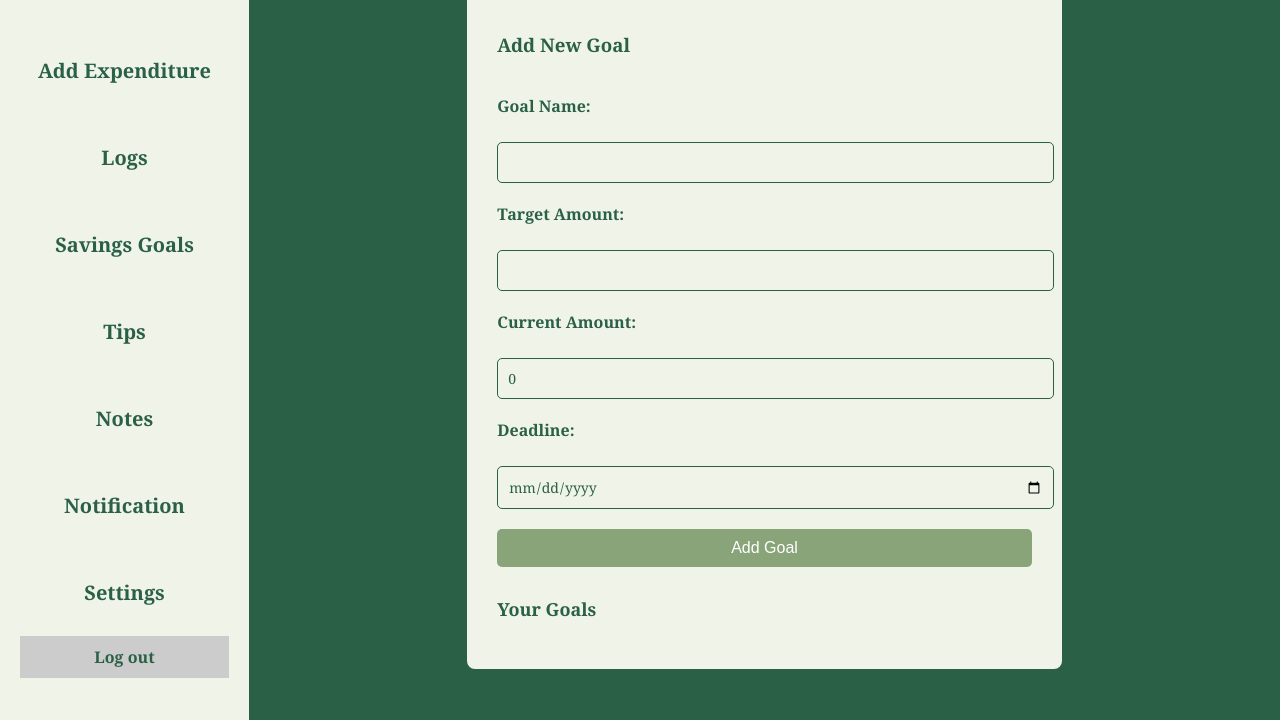
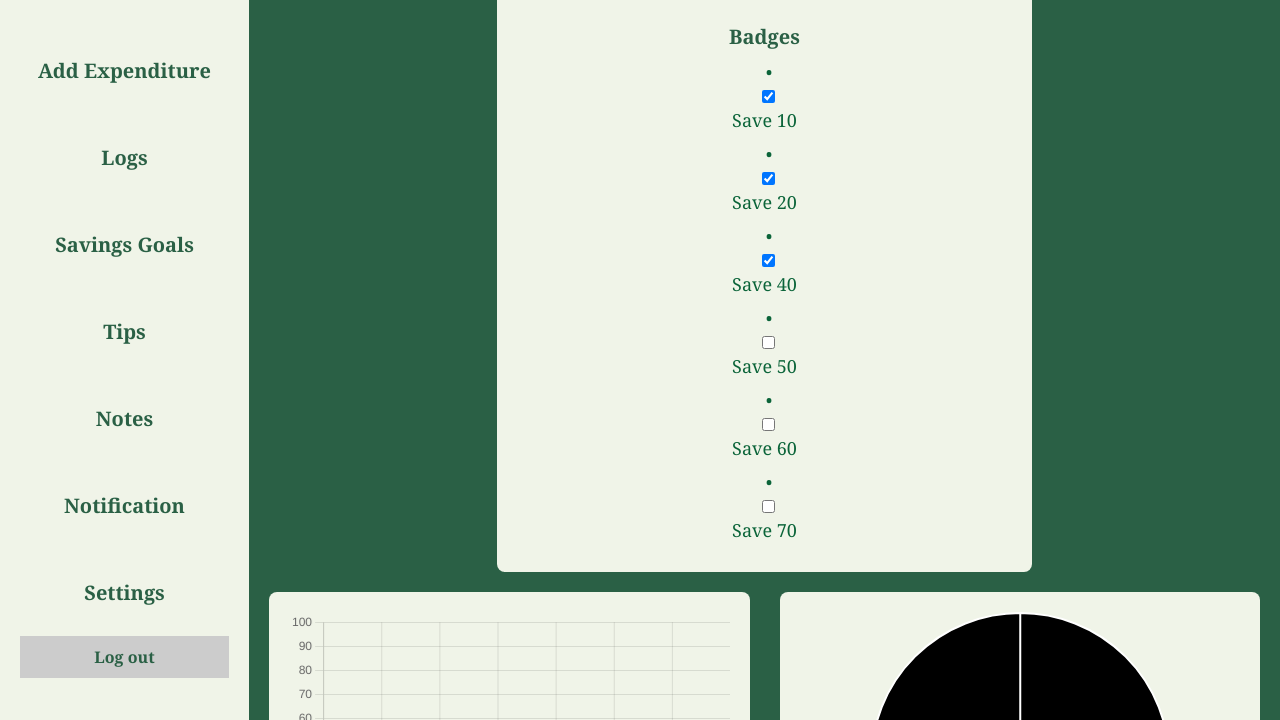
Before and after one commit to viancavarma/326-Team-5, a plain HTML site: page Expense/Index.html in a window 1280 px wide. Shown: the part 80-800 px from the top of the page. Drawn offline with nearby package versions, Linux system fonts and the light colour scheme.

Commit message:
fix to open up to dashboard upon website load

```diff
--- a/Expense/Index.html
+++ b/Expense/Index.html
@@ -22,7 +22,7 @@
         </div>
 
         <!-- Dashboard Section -->
-        <div class="main" id="dashboard" style="display:none;">
+        <div class="main" id="dashboard" style="display:block;">
             <h2>Dashboard</h2>
             <div class="expense-badges-container">
                 <div class="badges">
@@ -102,7 +102,7 @@
         </div>
 
         <!-- Newly added Savings Goals Section -->
-        <div class="main" id="savingsGoals" style="display:block;">
+        <div class="main" id="savingsGoals" style="display:none;">
             <h2>Savings Goal Tracker</h2>
             <div class="savings-section">
                 <div class="add-goal-form">
```
